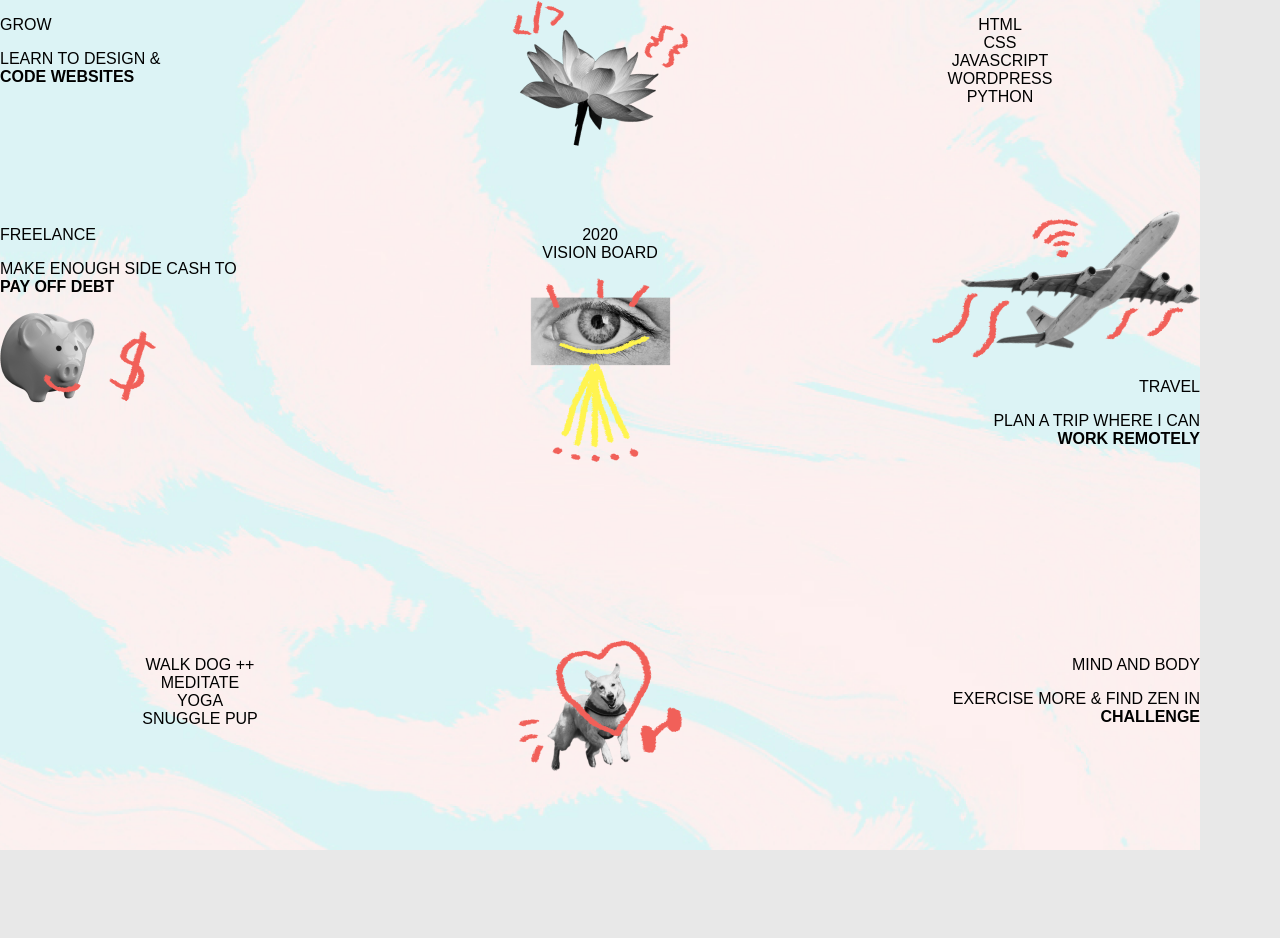
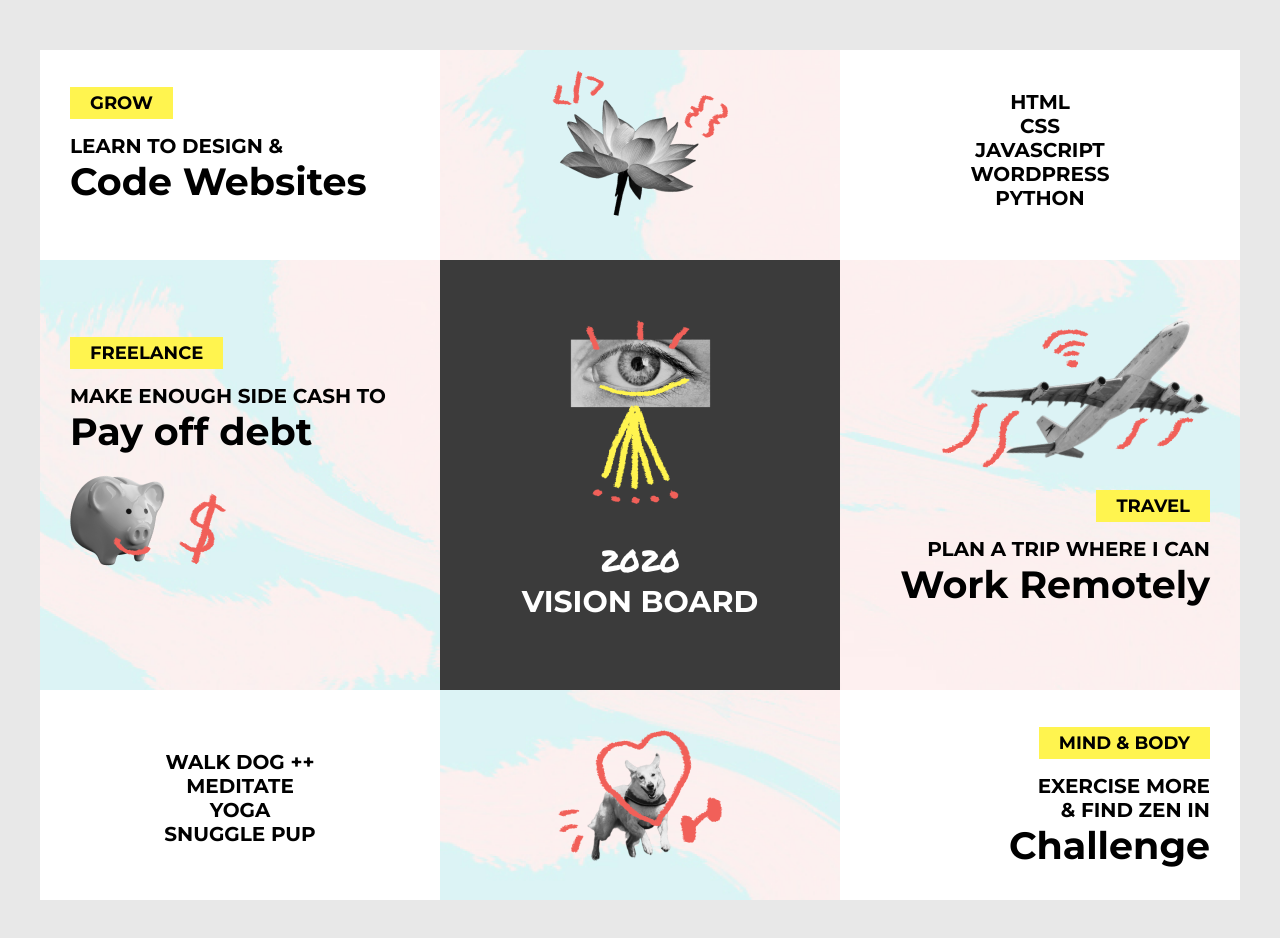
Before and after one commit to niko1402/vision-board, a plain HTML site: page index.html in a window 1280 px wide. Before the commit the page ends 850 px from the top, so only its background shows below. Drawn offline with Linux system fonts and the light colour scheme.

Commit message:
Updated classes in html, finished and cleaned up code in css

```diff
--- a/css/main.css
+++ b/css/main.css
@@ -5,9 +5,12 @@ body {
 #vision-board {
     width: 1200px;
     height: 850px;
+    margin: 50px auto;
     background: url('../img/background.png');
     background-size: cover;
-    font-family: 'Monterrat', sans-serif;
+    font-family: 'Montserrat', sans-serif;
+    font-size: 20px;
+    font-weight: 700;
     text-transform: uppercase;
     overflow: auto;
 }
@@ -20,10 +23,12 @@ body {
 
 .small-block {
     height: 210px;
+    padding: 20px 30px;
 }
 
 .large-block {
     height: 430px;
+    padding: 60px 30px;
 }
 
 .center {
@@ -33,3 +38,37 @@ body {
 .right {
     text-align: right;
 }
+
+.light-bg {
+    background-color: #FFFFFF;
+}
+
+.dark-bg {
+    background-color: #3B3B3B;
+    color: #FFFFFF;
+}
+
+.highlight {
+    background-color: #FFF44F;
+    font-size: 18px;
+    padding: 5px 20px;
+
+}
+
+strong {
+    font-size: 38px;
+    text-transform: none;
+}
+
+.top-padding {
+    padding-top: 40px;
+}
+
+.title p {
+    font-size: 30px;
+}
+
+.title span {
+    font-family: 'Permanent Marker';
+    font-weight: normal;
+}
--- a/index.html
+++ b/index.html
@@ -3,59 +3,73 @@
 
 <head>
 	<meta charset="utf-8">
+	<link rel="preconnect" href="https://fonts.googleapis.com">
+	<link rel="preconnect" href="https://fonts.gstatic.com" crossorigin>
+	<link href="https://fonts.googleapis.com/css2?family=Montserrat:wght@700&family=Permanent+Marker&display=swap" rel="stylesheet">
 	<link rel="stylesheet" href="css/normalize.css">
 	<link rel="stylesheet" href="css/main.css">
     <title>Vision Board Project</title>
 </head>
 <body>
 	<div id="vision-board">
-		<div class="block small-block">
-			<p>Grow</p>
+		<div class="block small-block light-bg">
+			<p><span class="highlight">Grow</span></p>
 			<p>Learn to design &<br>
 			<strong>Code Websites</strong></p>
 		</div>
+
 		<div class="block small-block center">
 			<img src="img/flower.png" alt="Flower"/>
 		</div>
-		<div class="block small-block center">
-			<p>Html<br>
-			CSS<br>
-			Javascript<br>
-			Wordpress<br>
-			Python
+
+		<div class="block small-block center light-bg">
+			<p>
+				Html<br>
+				CSS<br>
+				Javascript<br>
+				Wordpress<br>
+				Python
 			</p>
 		</div>
+
 		<div class="block large-block">
-			<p>Freelance</p>
+			<p><span class="highlight">Freelance</span></p>
 			<p>Make enough side cash to<br>
 			<strong>Pay off debt</strong></p>
 			<img src="img/piggy.png" alt="Piggy Bank"/>
 		</div>
-		<div class="block large-block center">
-			<p>2020<br>
+
+		<div class="block large-block center dark-bg title">
+			<img src="img/eye.png" alt="Eye"/>
+			<p><span>2020</span><br>
 			Vision Board</p>
-			<img src="img/eye.png" alt="Eye"/>
 		</div>
+
 		<div class="block large-block right">
 			<img src="img/plane.png" alt="Plane"/>
-			<p>Travel</p>
+			<p><span class="highlight">Travel</span></p>
 			<p>Plan a trip where I can<br>
 			<strong>Work Remotely</strong></p>
 		</div>
-		<div class="block small-block center">
+
+		<div class="block small-block center top-padding light-bg">
 			<p>Walk dog ++<br>
 				Meditate<br>
 				Yoga<br>
 				Snuggle pup</p>
 		</div>
-		<div class="block small-block center">
+
+		<div class="block small-block center top-padding">
 			<img src="img/doggo.png" alt="Happy Dog"/>
 		</div>
-		<div class="block small-block right">
-			<p>Mind and body</p>
-			<p>Exercise more & find Zen in<br>
+
+		<div class="block small-block right light-bg">
+			<p><span class="highlight">Mind & body</span></p>
+			<p>Exercise more<br>
+				 & find Zen in<br>
 			<strong>Challenge</strong></p>
 		</div>
+
 	</div>
 </body>
 </html>
```
